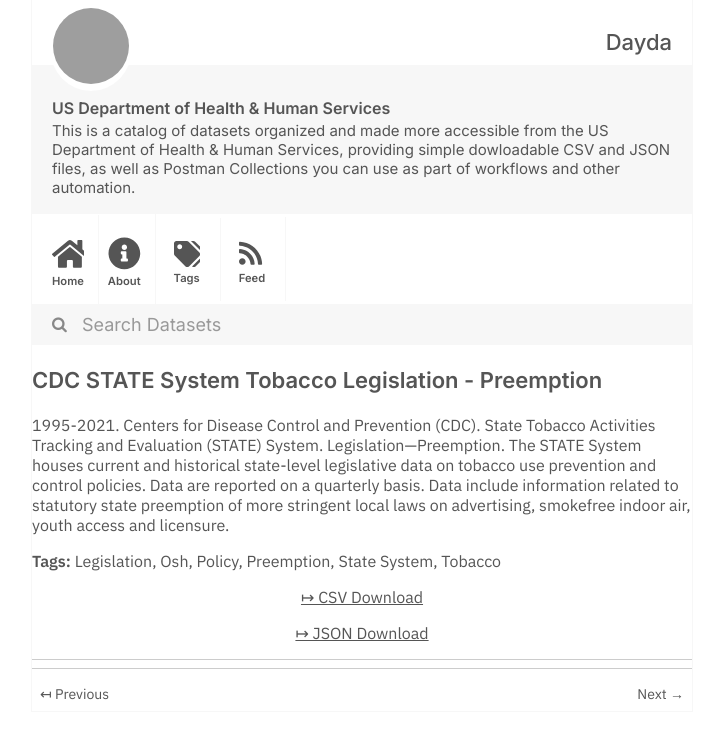
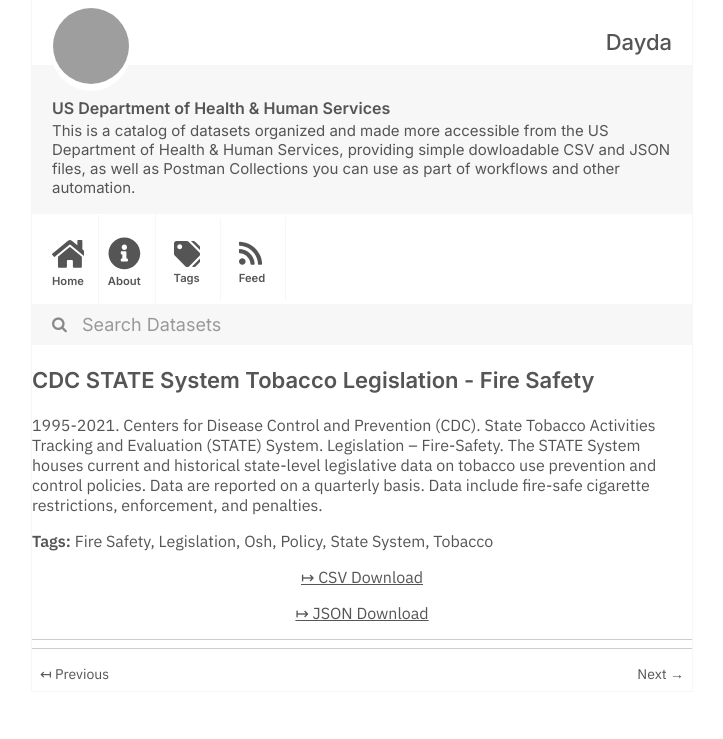
Before and after one commit to dayda-entities/us-department-of-health-and-human-services, a Jekyll site: the page built from _posts/2020-11-10-cdc-state-system-tobacco-legis.md, in a window 1280 px wide, cut to the strip 0-739 px from the top of the page. Shown: the whole strip, without its empty margins (278-1001 px from the left). Built offline with Jekyll 4.4.1, drawn with Linux system fonts in a browser that asks for light colours; grey boxes are pictures that could not be loaded.

Commit message:
Publish Data

```diff
--- a/_posts/2020-11-10-cdc-state-system-tobacco-legis.md
+++ b/_posts/2020-11-10-cdc-state-system-tobacco-legis.md
@@ -1,20 +1,20 @@
 ---
-title: CDC STATE System Tobacco Legislation - Preemption
-created: '2020-11-10T16:17:12.946778'
-modified: '2021-04-21T22:41:58.633106'
+title: CDC STATE System Tobacco Legislation - Fire Safety
+created: '2020-11-10T16:17:10.556537'
+modified: '2021-04-15T18:09:07.387658'
 state: active
 type: dataset
 tags:
+  - Fire Safety
   - Legislation
   - Osh
   - Policy
-  - Preemption
   - State System
   - Tobacco
 groups: []
-csv_url: 'https://data.cdc.gov/api/views/xsta-sbh5/rows.csv?accessType=DOWNLOAD'
-json_url: 'https://data.cdc.gov/api/views/xsta-sbh5/rows.json?accessType=DOWNLOAD'
+csv_url: 'https://data.cdc.gov/api/views/isz8-idbx/rows.csv?accessType=DOWNLOAD'
+json_url: 'https://data.cdc.gov/api/views/isz8-idbx/rows.json?accessType=DOWNLOAD'
 layout: post
 
 ---
-1995-2021. Centers for Disease Control and Prevention (CDC). State Tobacco Activities Tracking and Evaluation (STATE) System. Legislation—Preemption. The STATE System houses current and historical state-level legislative data on tobacco use prevention and control policies.  Data are reported on a quarterly basis. Data include information related to statutory state preemption of more stringent local laws on advertising, smokefree indoor air, youth access and licensure.
+1995-2021. Centers for Disease Control and Prevention (CDC). State Tobacco Activities Tracking and Evaluation (STATE) System. Legislation – Fire-Safety. The STATE System houses current and historical state-level legislative data on tobacco use prevention and control policies. Data are reported on a quarterly basis. Data include fire-safe cigarette restrictions, enforcement, and penalties.
```
